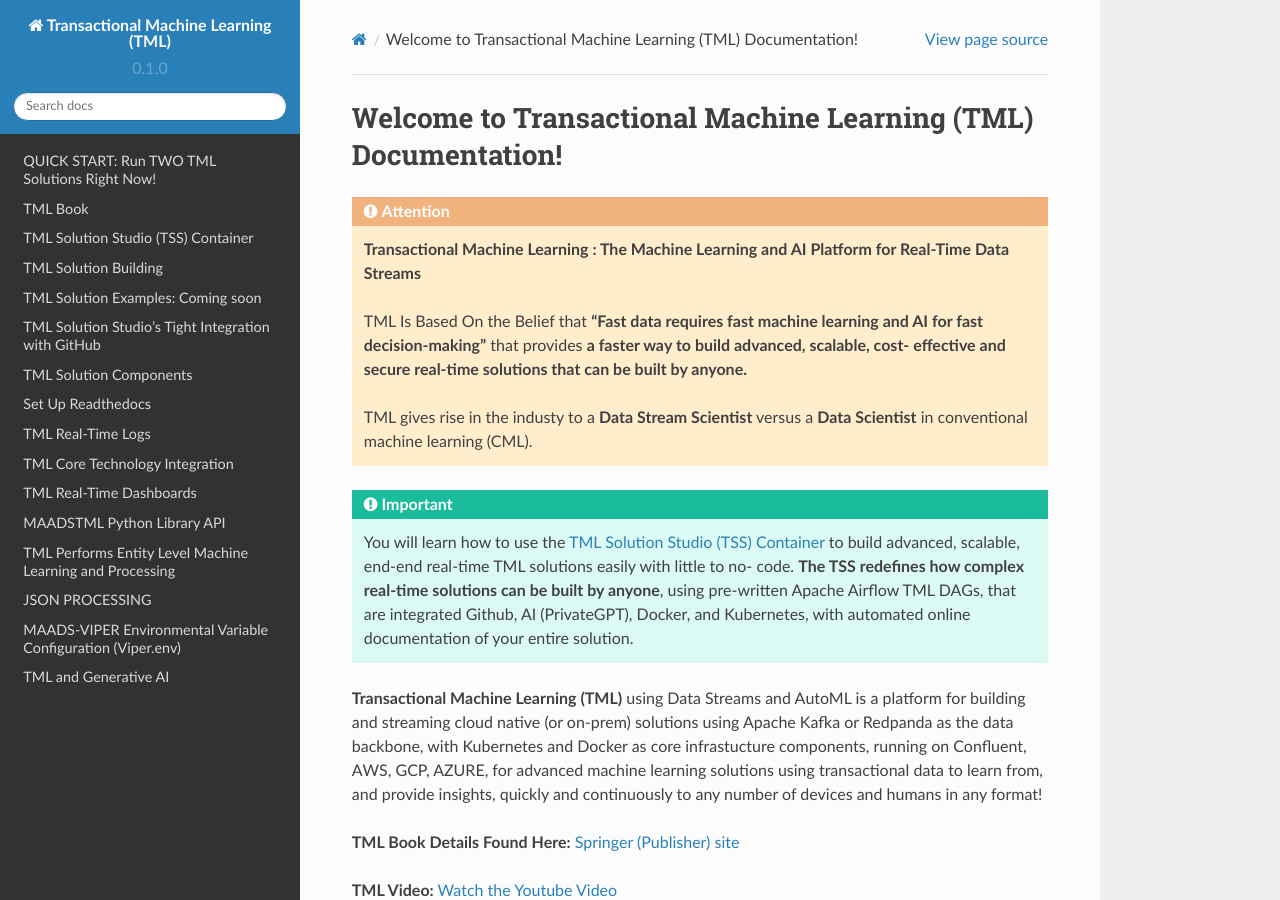
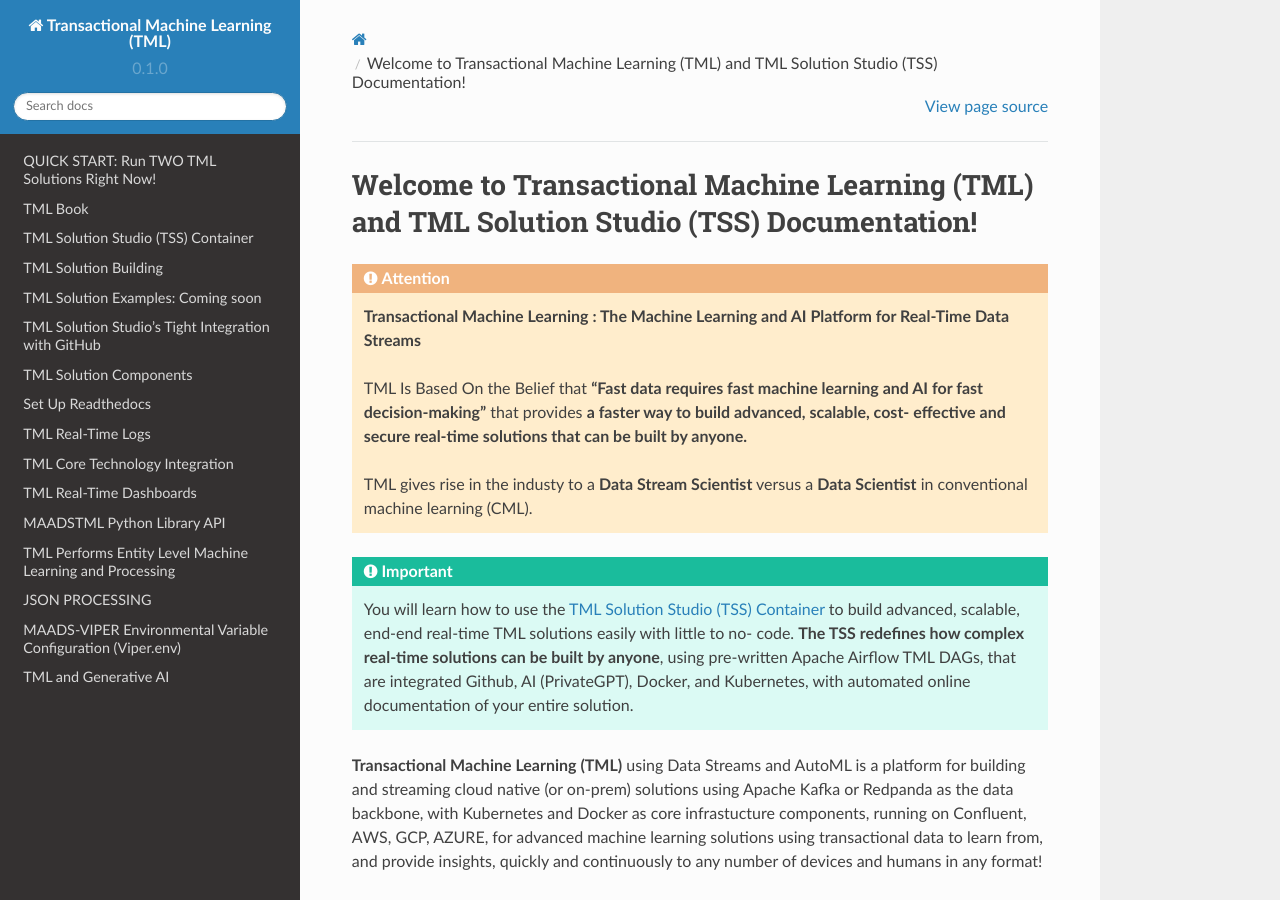
Before and after one commit to smaurice101/readthedocs, a Sphinx documentation site: the page built from docs/source/index.rst, in a window 1280 px wide and 900 px high. Built offline with Sphinx 7.4.7 and the Read the Docs theme 2.0.0, drawn with Linux system fonts in a browser that asks for light colours.

Commit message:
Update index.rst

```diff
--- a/docs/source/index.rst
+++ b/docs/source/index.rst
@@ -1,4 +1,4 @@
-Welcome to Transactional Machine Learning (TML) Documentation!
+Welcome to Transactional Machine Learning (TML) and TML Solution Studio (TSS) Documentation!
 ===================================
 
 .. attention::
```
